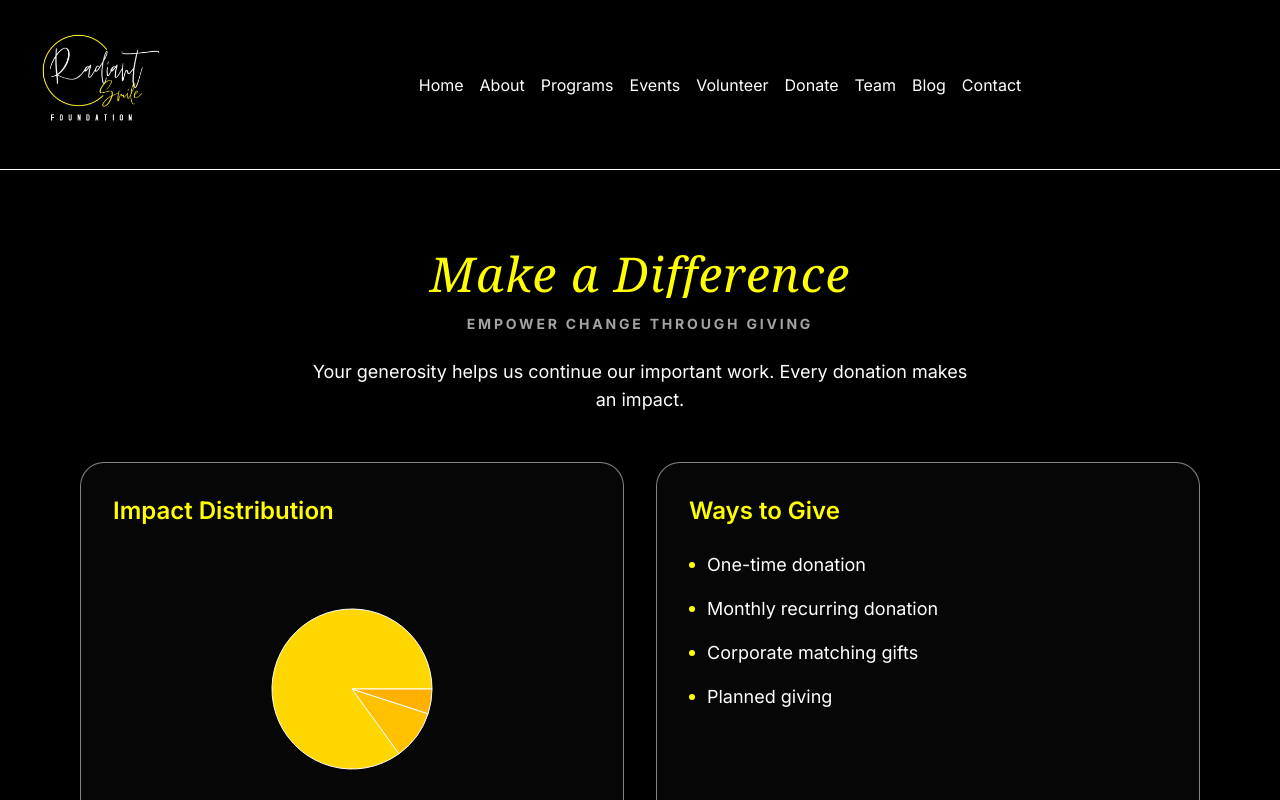
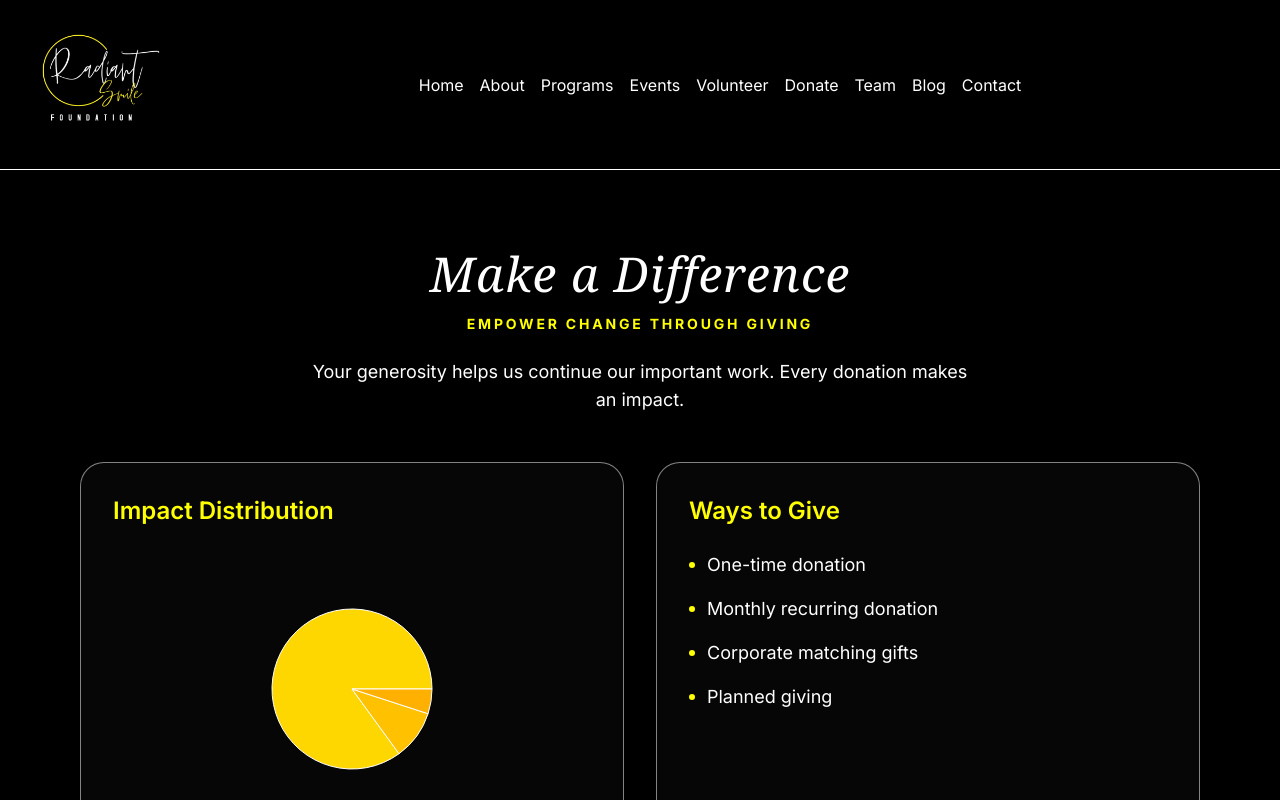
Before and after one commit to Mozart299/rsf-website, a Next.js app: page /donate in a window 1280 px wide. Shown: the top 800 px of the page. Built offline with nearby package versions, Linux system fonts and the light colour scheme.

Commit message:
Add TypingEffect component to Donate page title for enhanced engagement

```diff
--- a/src/app/donate/page.tsx
+++ b/src/app/donate/page.tsx
@@ -3,6 +3,7 @@
 import { Button } from '@/components/ui/button'
 import { Input } from '@/components/ui/input'
 import { Label } from '@/components/ui/label'
+import TypingEffect from '@/lib/utils/typing-effect'
 import { motion } from 'framer-motion'
 import { useState } from 'react'
 import { PieChart, Pie, Cell, ResponsiveContainer, Legend } from 'recharts'
@@ -33,10 +34,10 @@ export default function Donate() {
         animate={{ opacity: 1, y: 0 }}
         transition={{ duration: 0.5 }}
       >
-        <h1 className="radiant-heading brand-text-gradient text-5xl mb-4">
-          Make a Difference
+        <h1 className="radiant-heading  text-5xl mb-4">
+          <TypingEffect text="Make a Difference" />
         </h1>
-        <p className="foundation-text text-muted-foreground text-sm mb-6">
+        <p className="foundation-text brand-text-gradient text-sm mb-6">
           EMPOWER CHANGE THROUGH GIVING
         </p>
         <p className="max-w-2xl mx-auto text-lg">
```
